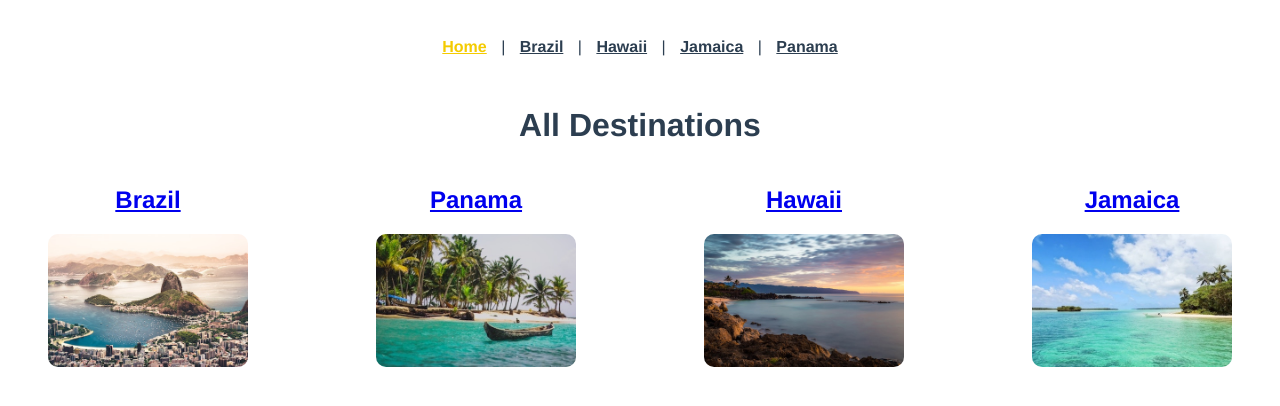
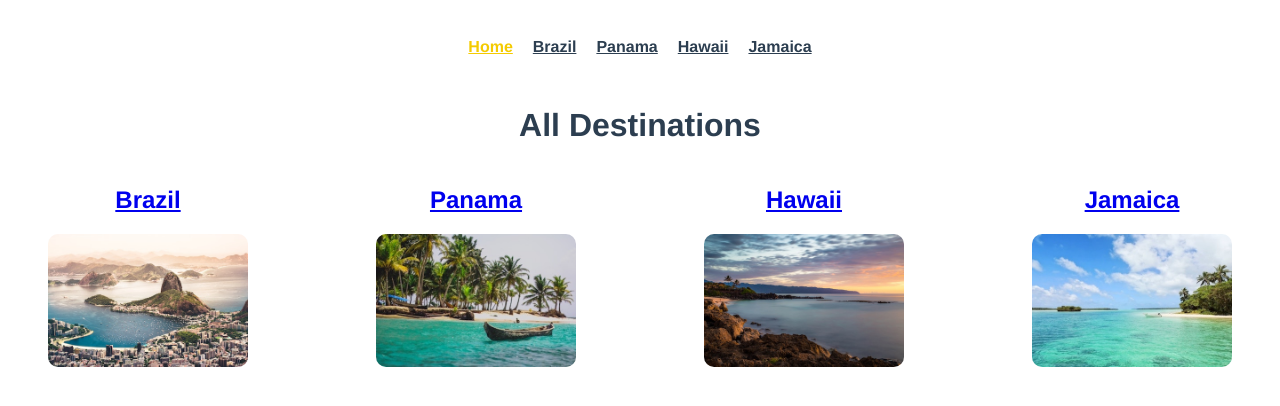
Before and after one commit to fredrickkimathi/vue-travel, a Vue app: page / in a window 1280 px wide. Shown: the top 406 px of the page. Built offline with nearby package versions, Linux system fonts and the light colour scheme.

Commit message:
TheNavigation component

```diff
--- a/src/App.vue
+++ b/src/App.vue
@@ -1,15 +1,20 @@
 <template>
-  <nav>
-    <router-link to="/">Home</router-link> |
-    <router-link to="/brazil">Brazil</router-link> |
-    <!-- <router-link to="/kenya">Kenya</router-link> | -->
-    <router-link to="/hawaii">Hawaii</router-link> |
-    <router-link to="/jamaica">Jamaica</router-link> |
-    <router-link to="/panama">Panama</router-link>
+  <div id="app">
 
-  </nav>
-  <router-view/>
+    <TheNavigation/>
+    <router-view/>
+  </div>
 </template>
+<script>
+import TheNavigation from "@/components/TheNavigation"
+
+export default {
+  components: {
+    TheNavigation
+  }
+}
+</script>
+
 
 <style>
 #app {
@@ -20,17 +25,4 @@
   color: #2c3e50;
 }
 
-nav {
-  padding: 30px;
-}
-
-nav a {
-  font-weight: bold;
-  color: #2c3e50;
-  padding: 0 10px;
-}
-
-nav a.router-link-exact-active {
-  color: #f4cb01;
-}
 </style>
--- /dev/null
+++ b/src/components/TheNavigation.vue
@@ -0,0 +1,33 @@
+<template>
+    <nav id="nav">
+        <router-link to="/">Home</router-link>
+        <router-link to="/brazil">Brazil</router-link>
+        <router-link to="/panama">Panama</router-link>
+        <router-link to="/hawaii">Hawaii</router-link>
+        <router-link to="/jamaica">Jamaica</router-link>
+    </nav>
+</template>
+
+
+
+<style scoped>
+#nav{
+    display:flex;
+    align-items:center;
+    justify-content:center;
+}
+#nav {
+    padding: 30px;
+  }
+
+  #nav a {
+    font-weight: bold;
+    color: #2c3e50;
+    padding: 0 10px;
+  }
+
+  #nav a.router-link-exact-active {
+    color: #f4cb01;
+  }
+
+</style>
```
Also changed, not shown: src/router/index.js (+4 -4 lines).
